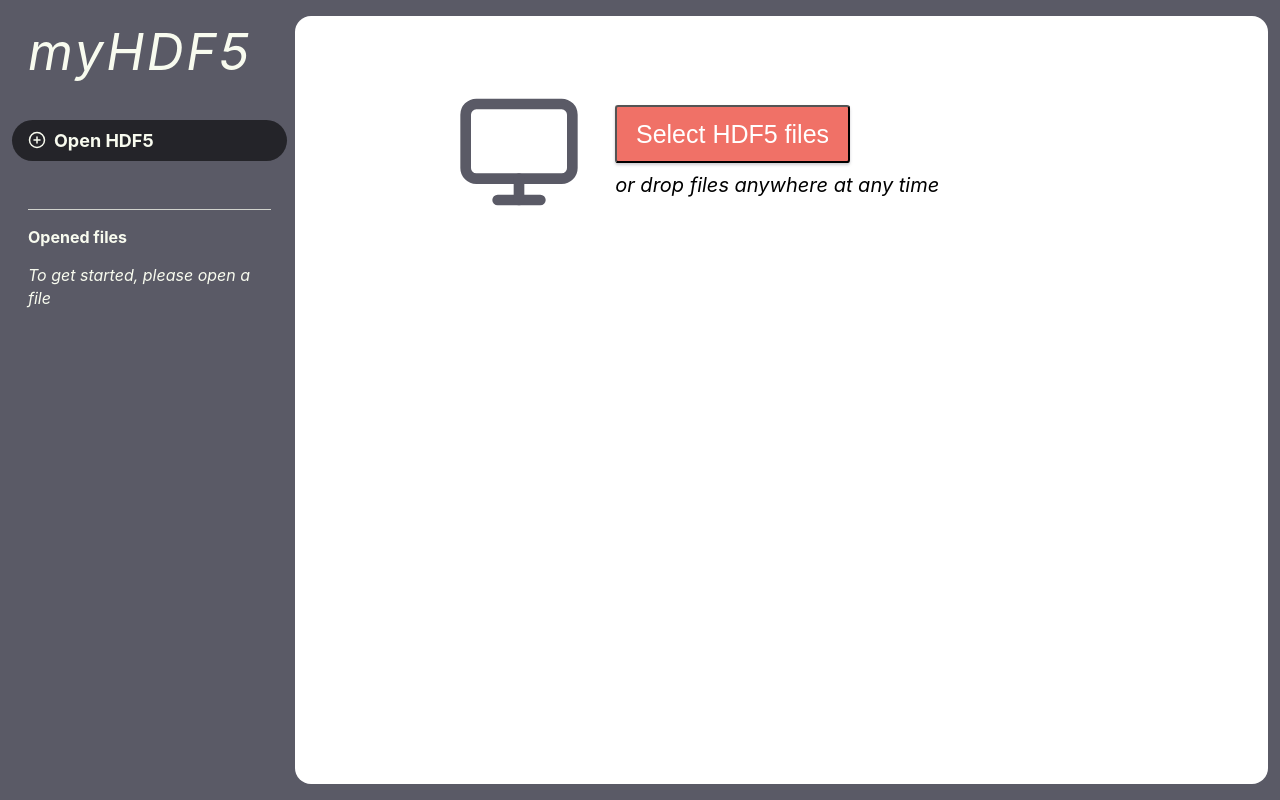
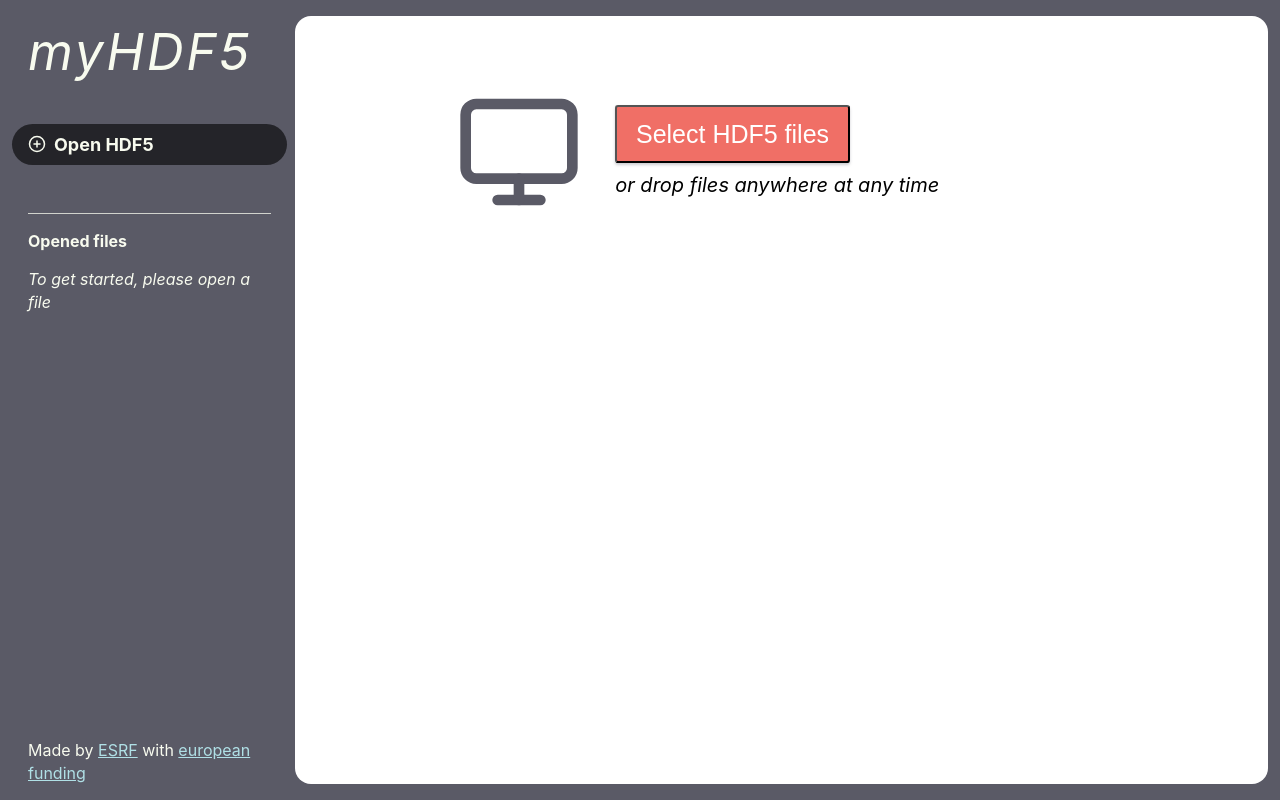
Before and after one commit to silx-kit/myhdf5, a React (Vite) app: page / in a window 1280 px wide. Built offline with nearby package versions, Linux system fonts and the light colour scheme.

Commit message:
Add credits to sidebar

```diff
--- a/src/Layout.module.css
+++ b/src/Layout.module.css
@@ -6,12 +6,14 @@
 
 .sidebar {
   flex: 1 1 0%;
-  color: #f8fbef;
+  display: flex;
+  flex-direction: column;
   padding: 1rem 1.5rem 1rem 1.75rem;
   max-width: 25em;
   overflow-x: hidden;
   overflow-y: scroll;
   scrollbar-width: thin;
+  color: #f8fbef;
 }
 
 .main {
--- a/src/LocalFiles.module.css
+++ b/src/LocalFiles.module.css
@@ -34,16 +34,17 @@
   composes: btnClean from global; /* from H5Web */
   margin-bottom: 0.5rem;
   padding: 0.5em 0.75em;
-  background-color: #f07167;
+  background-color: #f06f66;
   border-radius: 0.125em;
   color: white;
   font-size: 1.25em;
   box-shadow: 0px 2px 3px rgba(90, 90, 102, 0.3);
-  transition: box-shadow 0.2s ease-out;
+  transition: box-shadow 0.2s ease-out, background-color 0.2s ease-out;
 }
 
 .selectBtn:hover {
   box-shadow: 0px 3px 6px rgba(90, 90, 102, 0.4);
+  background-color: #f0574d;
 }
 
 .hint {
--- a/src/Sidebar.module.css
+++ b/src/Sidebar.module.css
@@ -1,4 +1,5 @@
 .title {
+  flex: none;
   font-size: clamp(2.5em, 4vw, 3.5em);
   font-weight: normal;
   font-style: italic;
@@ -19,6 +20,7 @@
 }
 
 .nav {
+  flex: 1 1 0%;
   margin-top: 2rem;
 }
 
@@ -79,3 +81,17 @@
 .hint {
   font-style: italic;
 }
+
+.credits {
+  margin-top: 3rem;
+  margin-bottom: 0;
+}
+
+.credits > a {
+  color: powderblue;
+}
+
+.credits > a:hover,
+.credits > a:focus-visible {
+  text-decoration: none;
+}
--- a/src/Sidebar.tsx
+++ b/src/Sidebar.tsx
@@ -66,6 +66,16 @@ function Nav() {
           <p className={styles.hint}>To get started, please open a file</p>
         )}
       </nav>
+      <p className={styles.credits}>
+        Made by{' '}
+        <a href="https://www.esrf.fr/" target="_blank" rel="noreferrer">
+          ESRF
+        </a>{' '}
+        with{' '}
+        <a href="https://www.panosc.eu/" target="_blank" rel="noreferrer">
+          european funding
+        </a>
+      </p>
     </>
   );
 }
```
